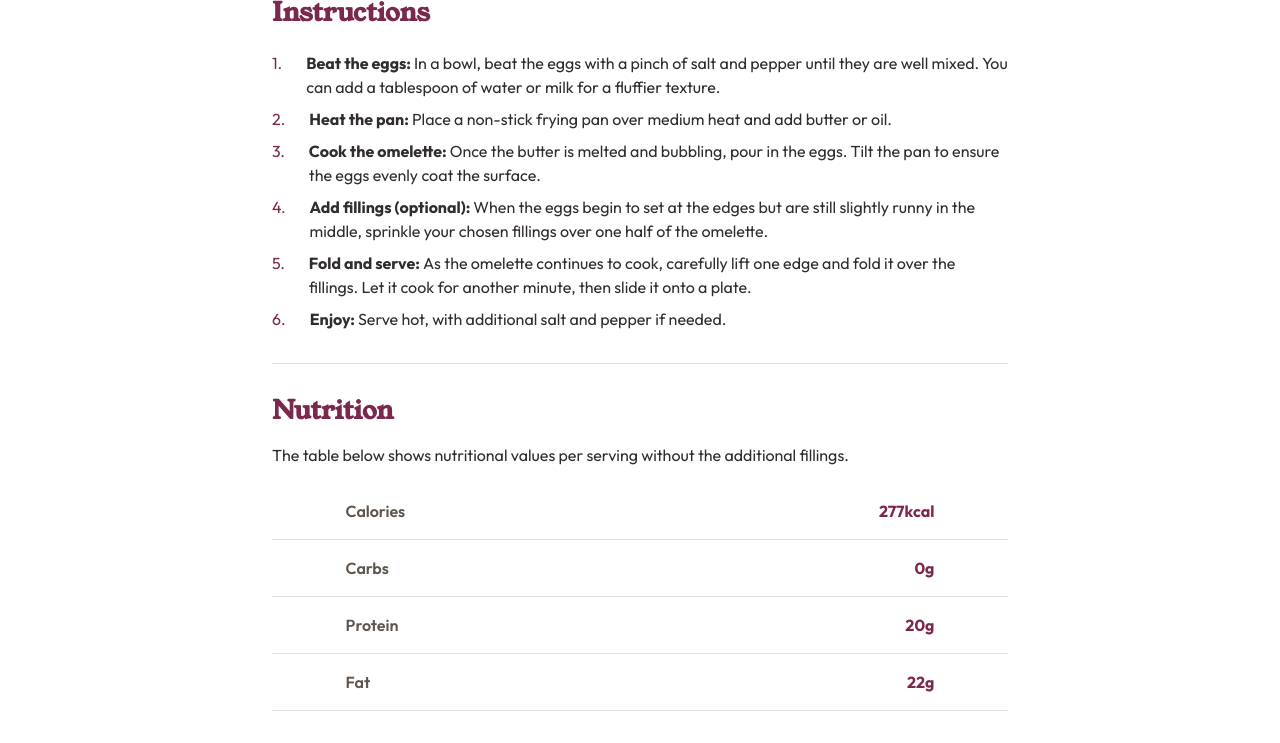
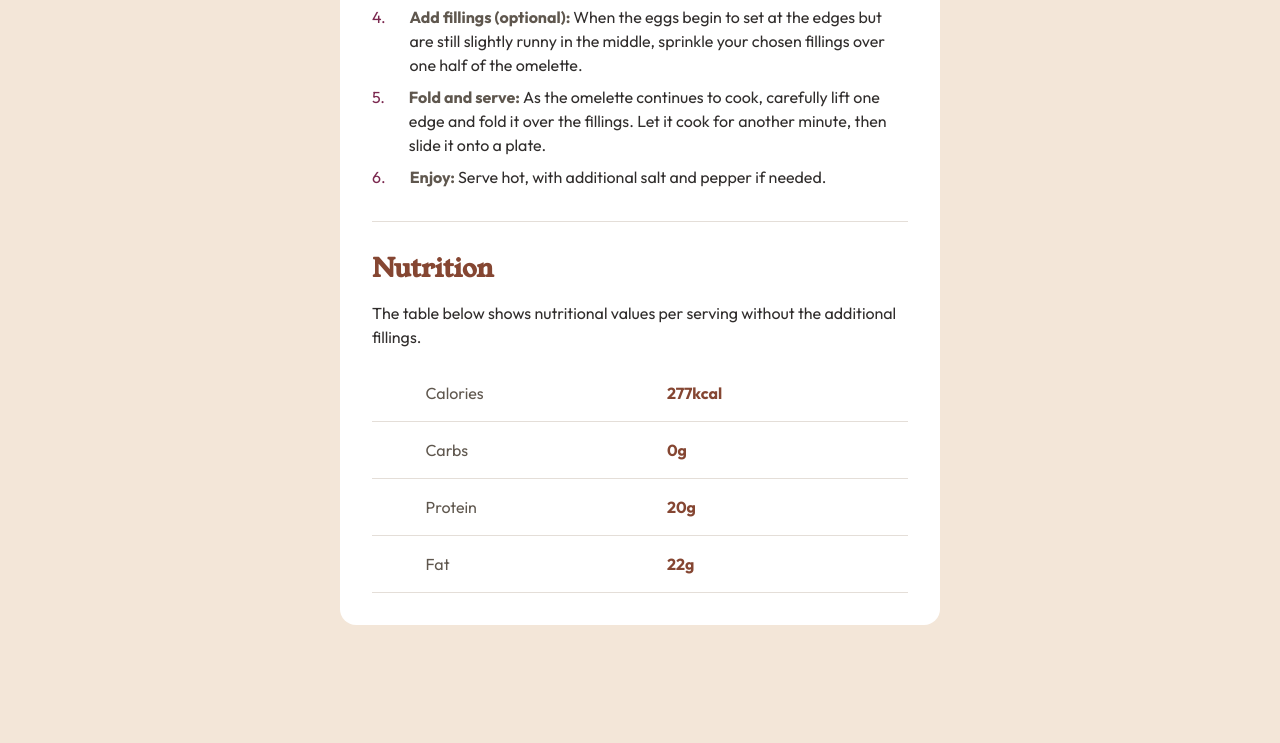
Before and after one commit to Robertron624/recipe-page, a plain HTML site: page index.html in a window 1280 px wide. Shown: the part 1266-2009 px from the top of the page. After the commit the page ends 1923 px from the top, so only its background shows below. Drawn offline with Linux system fonts and the light colour scheme.

Commit message:
feat🔥: desktop layout and styles added

```diff
--- a/index.html
+++ b/index.html
@@ -7,7 +7,7 @@
     <link rel="stylesheet" href="styles.css">
 </head>
 <body>
-    <main>
+    <main class="mx-auto">
         <div class="hero">
             <img src="./assets/images/image-omelette.jpeg" alt="simple omelette">
         </div>
--- a/styles.css
+++ b/styles.css
@@ -318,7 +318,7 @@ p {
 
 body {
     font-family: 'Outfit', sans-serif;
-    background-color: var(--white);
+    background-color: var(--eggshell);
     color: var(--dark-charcoal);
     margin: 0;
     padding: 0;
@@ -326,10 +326,13 @@ body {
 
 main {
     padding-block-end: 2rem;
+    background-color: var(--white);
+    max-width: 600px;
+    border-radius: 1rem;
 }
 
 h2 {
-  color: var(--dark-raspberry);
+  color: var(--nutmeg);
   font-size: 1.6rem;
   font-family: 'YoungSerif', serif;
   margin-block-start: 0;
@@ -416,7 +419,6 @@ article.container .subtitle{
     gap: .8rem;
 }
 
-
 .ingredients ul li::before {
     content: '';
     background-color: var(--dark-raspberry);
@@ -442,7 +444,7 @@ article.container .subtitle{
 }
 
 .instructions ol li p span b {
-  color: var(--dark-charcoal);
+  color: var(--wenge-brown);
 }
 
 /* Nutrition */
@@ -470,10 +472,29 @@ article.container .subtitle{
 
 .nutrition .table .row .cell p .name {
   color: var(--wenge-brown);
-  font-weight: 600;
+  font-weight: 500;
 }
 
 .nutrition .table .row .cell p .value {
-  color: var(--dark-raspberry);
+  color: var(--nutmeg);
   font-weight: 700;
+  width: calc(40% + 1rem);
 }
+
+/* Media Queries */
+
+@media screen and (min-width: 600px) {
+
+    body {
+        padding-block: 4vh;
+    }
+
+    .hero {
+        padding-inline: 1rem;
+        padding-block: 1rem;
+    }
+
+    .hero img {
+      border-radius: 1rem;
+    }
+}
```
